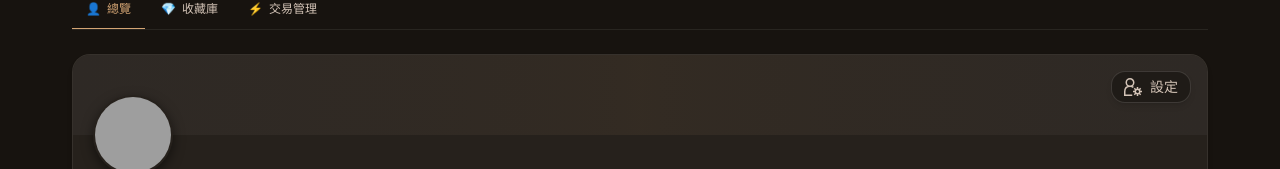
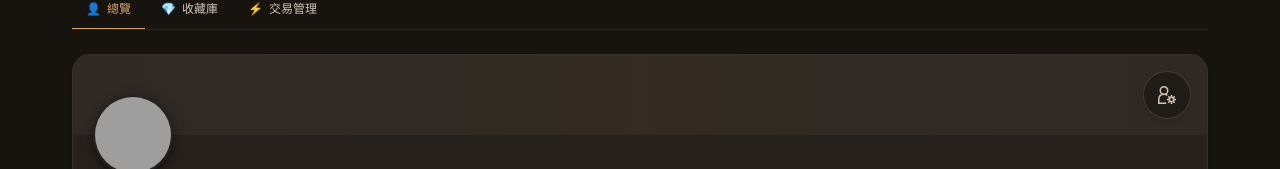
Before and after one commit to VxxxxC/Pokemon-Card-Trading-Platform-Client, a Next.js app: page /profile/user in a window 1280 px wide. Shown: the part 120-289 px from the top of the page. Built offline with nearby package versions, Linux system fonts and the light colour scheme; grey boxes are pictures that could not be loaded.

Commit message:
remove text

```diff
--- a/app/profile/user/(dashboard)/page.tsx
+++ b/app/profile/user/(dashboard)/page.tsx
@@ -240,12 +240,11 @@ export default function UserOverviewPage() {
       >
         <Link
           href="/profile/user/settings"
-          className="absolute top-4 right-4 z-12 w-20 h-8 rounded-xl bg-[#17130f]/60 backdrop-blur-xs border border-[rgba(237,232,224,0.15)] text-text-secondary hover:text-brand hover:border-brand/40 flex items-center justify-center transition-all cursor-pointer shadow-md"
+          className="absolute top-4 right-4 z-12 w-12 h-12 rounded-full bg-[#17130f]/60 backdrop-blur-xs border border-[rgba(237,232,224,0.15)] text-text-secondary hover:text-brand hover:border-brand/40 flex items-center justify-center transition-all cursor-pointer shadow-md"
           title="設定"
         >
           <div className="p-2 flex flex-row items-center gap-2">
             <GrUserSettings size={18} aria-hidden="true" />
-            <span className="text-sm text-nowrap font-medium">設定</span>
           </div>
         </Link>
 
```
